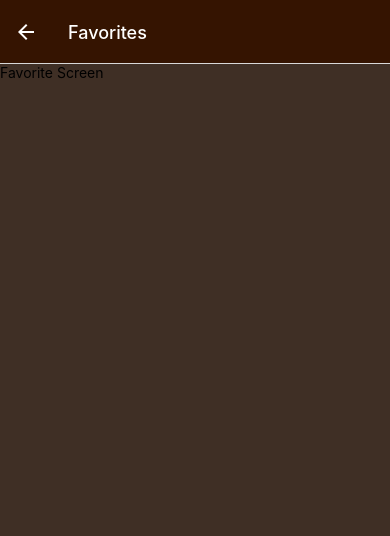
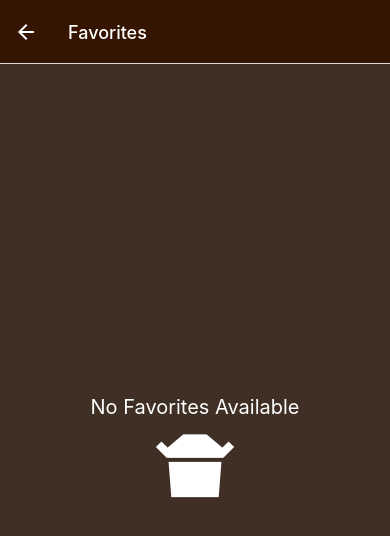
Before and after one commit to ErollMuslija/MealApp, a React Native app: screen /Favorites in a window 390 px wide. Shown: the top 536 px of the page. Built offline with nearby package versions, Linux system fonts and the light colour scheme.

Commit message:
Show fav meals on favorite screen using context

```diff
--- /dev/null
+++ b/components/MealsList.js
@@ -0,0 +1,44 @@
+import {View, Text, StyleSheet, FlatList} from 'react-native'
+import MealItem from './MealItem'
+import { useNavigation } from '@react-navigation/native'
+
+const MealsList = ({items}) => {
+
+    const navigation = useNavigation();
+    function renderMealItem (itemData) {
+        function presHandler(){
+            navigation.navigate('DetailMeal',{
+                mealId: itemData.item.id,
+                image : itemData.item.imageUrl,
+                duration: itemData.item.duration,
+                complexity: itemData.item.complexity,
+                affordability: itemData.item.affordability,
+            })
+        }
+
+        const mealItemPropfs = {
+            title: itemData.item.title,
+            image : itemData.item.imageUrl,
+            duration: itemData.item.duration,
+            complexity: itemData.item.complexity,
+            affordability: itemData.item.affordability,
+            presHandler: presHandler,
+        }
+        return <MealItem {...mealItemPropfs}/>
+    }
+
+    return (
+        <View style={MealsListStyle.container}>
+            <FlatList data={items} keyExtractor={(item)=> item.id}
+            renderItem={renderMealItem}/>
+        </View>
+    )
+}
+
+export default MealsList;
+
+const MealsListStyle = StyleSheet.create({
+    container:{
+        flex :1
+     }
+})
--- a/screens/Favorites.js
+++ b/screens/Favorites.js
@@ -1,19 +1,42 @@
+import { useContext } from 'react';
 import {View, Text, StyleSheet} from 'react-native'
+import MealsList from '../components/MealsList';
+import {FavoriteContext} from '../Store/Context/favorites-context'
+import { MEALS } from '../data/dummy-data';
+import { MaterialCommunityIcons } from '@expo/vector-icons';
 
 const Favorites = () => {
+
+    const favoriteMealsContext = useContext(FavoriteContext);
+
+    const favoriteMeals = MEALS.filter(meal => favoriteMealsContext.ids.includes(meal.id))
+
+
+    if(favoriteMeals.length === 0){
+        return <View style={FavoriteStyle.contentMsg}>
+            <Text style={FavoriteStyle.text}>
+                No Favorites Available
+            </Text>
+            <MaterialCommunityIcons name="food-takeout-box" size={94} color="white" />
+        </View>
+    }
+
     return (
-        <View style={FavoriteStyle.container}>
-            <Text>
-                Favorite Screen
-            </Text>
-        </View>
+      <MealsList items={favoriteMeals}/>
     )
 }
 
 export default Favorites;
 
 const FavoriteStyle = StyleSheet.create({
-    container:{
-        flex: 1
+    contentMsg:{
+        flex: 1,
+        justifyContent:'center',
+        alignItems:'center'
+    },
+    text:{
+        color: 'white',
+        fontSize: 20,
+        textAlign: 'center'
     }
 })
--- a/screens/MealsOvervievScreen.js
+++ b/screens/MealsOvervievScreen.js
@@ -1,6 +1,7 @@
 import { useLayoutEffect } from 'react';
 import {View, StyleSheet, FlatList} from 'react-native'
 import MealItem from '../components/MealItem';
+import MealsList from '../components/MealsList';
 import { MEALS, CATEGORIES } from '../data/dummy-data';
 
 const MealsOverviewScreen = ({route, navigation}) => {
@@ -18,35 +19,8 @@ const MealsOverviewScreen = ({route, navigation}) => {
         })
     }, [categoryId, navigation])
 
-
-
-    function renderMealItem (itemData) {
-        function presHandler(){
-            navigation.navigate('DetailMeal',{
-                mealId: itemData.item.id,
-                image : itemData.item.imageUrl,
-                duration: itemData.item.duration,
-                complexity: itemData.item.complexity,
-                affordability: itemData.item.affordability,
-            })
-        }
-
-        const mealItemPropfs = {
-            title: itemData.item.title,
-            image : itemData.item.imageUrl,
-            duration: itemData.item.duration,
-            complexity: itemData.item.complexity,
-            affordability: itemData.item.affordability,
-            presHandler: presHandler,
-        }
-        return <MealItem {...mealItemPropfs}/>
-    }
-
     return (
-        <View style={MealsOverviewScreenStyle.container}>
-            <FlatList data={displayMeal} keyExtractor={(item)=> item.id}
-            renderItem={renderMealItem}/>
-        </View>
+        <MealsList items={displayMeal}/>
     )
 }
 
```
